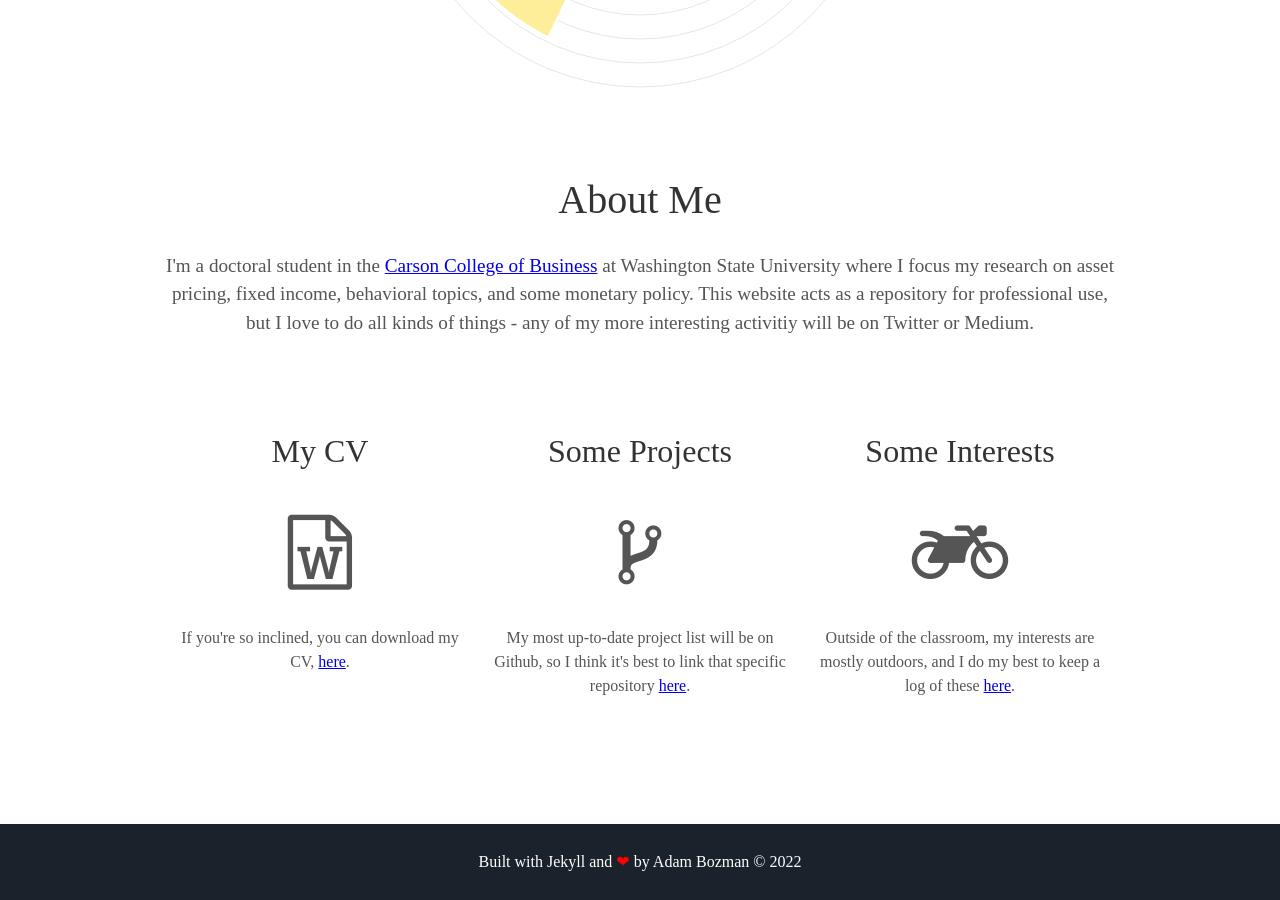
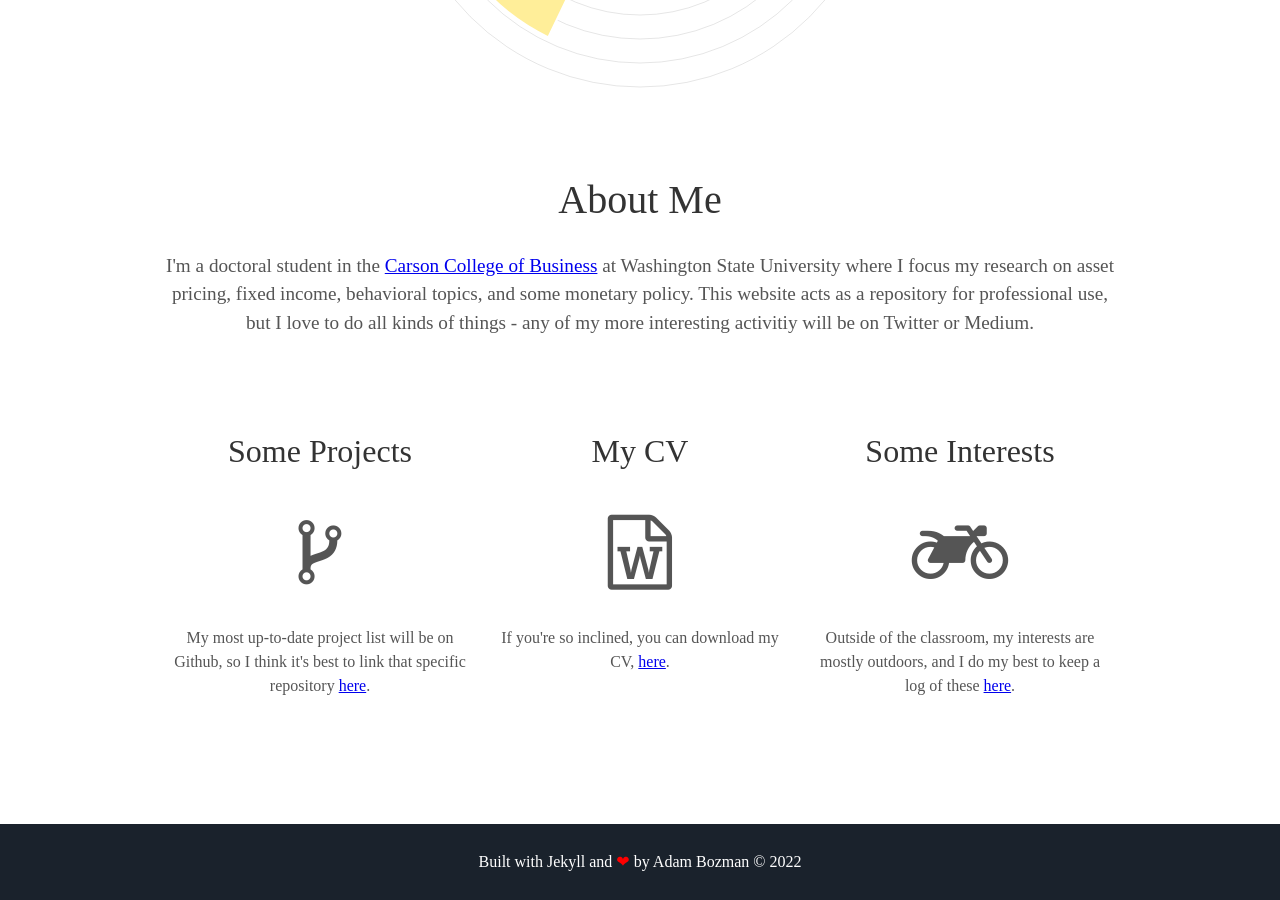
Before and after one commit to adam-bozman/adam-bozman.github.io, a Jekyll site: the page built from index.html, in a window 1280 px wide and 900 px high, scrolled down 1512 px. Built offline with Jekyll 4.4.1, drawn with Linux system fonts in a browser that asks for light colours; some web fonts are replaced.

Commit message:
Update about.html

```diff
--- a/_includes/about.html
+++ b/_includes/about.html
@@ -4,18 +4,18 @@
 </div>
 <div class="user">
   <div class="tech">
+    <h2>Some Projects</h2>
+    <i class="fa {color: green;} fa-code-fork" aria-hidden="true"></i>
+    <p>My most up-to-date project list will be on Github, so I think it's best to link that specific repository <a href="https://github.com/adam-bozman/hypothetical-sabbatical" target="_blank">here</a>.</a></p>
+  </div>
+  <div class="tech">
     <h2>My CV</h2>
-    <i class="fa fa-file-word-o {color: blue;}" aria-hidden="true"></i>
+    <i class="fa {color: blue;} fa-file-word-o" aria-hidden="true"></i>
     <p>If you're so inclined, you can download my CV, <a href="https://drive.google.com/file/d/1bGbv092mUqDQ6aj0h-aqHvKqQdliXXmj/view?usp=sharing" target="_blank">here</a>.</p>
   </div>
   <div class="tech">
-    <h2>Some Projects</h2>
-    <i class="fa fa-code-fork {color: green;}" aria-hidden="true"></i>
-    <p>My most up-to-date project list will be on Github, so I think it's best to link that specific repository <a href="https://github.com/adam-bozman/hypothetical-sabbatical" target="_blank">here</a>.</a></p>
-  </div>
-  <div class="tech">
     <h2>Some Interests</h2>
-    <i class="fa fa-motorcycle {color: black;}" aria-hidden="true"></i>
+    <i class="fa {color: black;} fa-motorcycle" aria-hidden="true"></i>
     <p>Outside of the classroom, my interests are mostly outdoors, and I do my best to keep a log of these <a href="https://medium.com/@bozmanadam" target="_blank">here</a>.</p>
   </div>
 </div>
```
